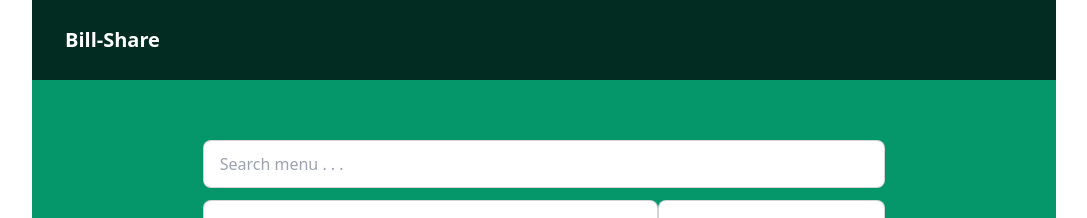
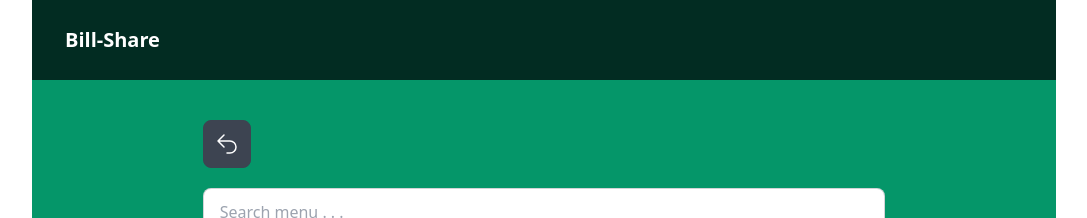
Before and after one commit to DaphnexxEli/Bill-Share-FE, a React (Vite) app in the folder frontend/: page /restaurant/1 in a window 1280 px wide. Shown: the top 218 px of the page, without its empty margins (96-1183 px from the left). Built offline with nearby package versions, Linux system fonts and the light colour scheme; no server answers.

Commit message:
add back component

```diff
--- a/frontend/package.json
+++ b/frontend/package.json
@@ -24,7 +24,7 @@
     "react-modal": "^3.16.1",
     "react-qr-code": "^2.0.11",
     "react-qr-reader": "^3.0.0-beta-1",
-    "react-router-dom": "^6.11.2",
+    "react-router-dom": "^6.16.0",
     "reactjs-popup": "^2.0.5"
   },
   "devDependencies": {
--- /dev/null
+++ b/frontend/src/components/backButtom.jsx
@@ -0,0 +1,31 @@
+import React from "react";
+import { useNavigate } from "react-router-dom";
+
+function BackButton({ className }) {
+  const navigate = useNavigate();
+
+  const handleGoBack = () => {
+    navigate(-1);
+  };
+
+  return (
+    <button className={`btn btn-square ${className}`} onClick={handleGoBack}>
+      <svg
+        xmlns="http://www.w3.org/2000/svg"
+        fill="none"
+        viewBox="0 0 24 24"
+        strokeWidth={1.5}
+        stroke="currentColor"
+        className="w-6 h-6"
+      >
+        <path
+          strokeLinecap="round"
+          strokeLinejoin="round"
+          d="M9 15L3 9m0 0l6-6M3 9h12a6 6 0 010 12h-3"
+        />
+      </svg>
+    </button>
+  );
+}
+
+export default BackButton;
--- a/frontend/src/pages/AllData.jsx
+++ b/frontend/src/pages/AllData.jsx
@@ -2,6 +2,7 @@ import React, { useState, useEffect } from "react";
 import api from "../services/api";
 import { LoginPage } from "./LoginPage";
 import { useNavigate } from "react-router-dom";
+import BackButton from "../components/backButtom";
 
 export const Data = () => {
   const [restaurantslist, setRestaurantslist] = useState([]);
@@ -89,6 +90,7 @@ export const Data = () => {
   return (
     <div className="container flex justify-center bg-Emerald h-screen">
       <div className="w-2/3 mt-10">
+        <BackButton />
         <h1 className="text-center text-2xl font-medium text-white my-5">
           Lists of restaurant
         </h1>
--- a/frontend/src/pages/Register.jsx
+++ b/frontend/src/pages/Register.jsx
@@ -1,7 +1,8 @@
 import React, { useState } from "react";
 import api from "../services/api";
-import { Link, useNavigate } from "react-router-dom";
+import { useNavigate } from "react-router-dom";
 import Modal from "react-modal";
+import BackButton from "../components/backButtom";
 
 export const Register = () => {
   const navigate = useNavigate();
@@ -31,8 +32,7 @@ export const Register = () => {
         phone
       );
 
-      if(response["id"])
-      {
+      if (response["id"]) {
         is_success = true;
       }
       console.log("Signed in successfully:", response);
@@ -43,7 +43,6 @@ export const Register = () => {
       setIsOpen(false);
       navigate("/");
     }
-
 
     setIsOpen(is_success);
 
@@ -57,13 +56,13 @@ export const Register = () => {
   return (
     <div className="hero min-h-screen bg-Emerald">
       <div className="hero-content flex-col lg:flex-row-reverse">
+        <BackButton className={"place-self-start"}/>
         <div className="text-center lg:text-left">
           <h1 className="text-5xl font-bold text-white">Join us now!</h1>
         </div>
         <div className="card flex-shrink-0 w-full max-w-sm shadow-2xl bg-Emerald2">
           <div className="card-body">
             <form onSubmit={handleSubmit}>
-
               <div className="form-control">
                 <label className="label">
                   <span className="label-text text-white">Email</span>
--- a/frontend/src/pages/Reset.jsx
+++ b/frontend/src/pages/Reset.jsx
@@ -2,6 +2,7 @@ import React, { useState } from "react";
 import api from "../services/api";
 import Modal from "react-modal";
 import { useNavigate } from "react-router-dom";
+import BackButton from "../components/backButtom";
 
 export const ResetPassword = () => {
   const navigate = useNavigate();
@@ -25,19 +26,19 @@ export const ResetPassword = () => {
 
     try {
       await api.resetpass(email, password);
-      setIsOpen(true)
+      setIsOpen(true);
       setEmail("");
       setPassword("");
       setConPassword("");
     } catch (error) {
       setMessage("There was an error resetting the password.");
-
     }
   };
 
   return (
     <div className="hero min-h-screen bg-base">
       <div className="hero-content flex-col lg:flex-row-reverse">
+        <BackButton className={" place-self-start"}/>
         <h1 className="text-3xl font-bold">Forgot password</h1>
         <div className="card flex-shrink-0 w-full max-w-sm shadow-2xl bg-Emerald2">
           <div className="card-body">
@@ -66,7 +67,9 @@ export const ResetPassword = () => {
               </div>
               <div className="form-control">
                 <label className="label">
-                  <span className="label-text text-white">Confirmed Password</span>
+                  <span className="label-text text-white">
+                    Confirmed Password
+                  </span>
                 </label>
                 <input
                   type="password"
@@ -96,10 +99,7 @@ export const ResetPassword = () => {
                       style={{ width: "100px", height: "100px" }}
                     />
                     <div className="card-actions justify-end">
-                        <button
-                          className="btn btn-primary"
-                          onClick={closeModal}
-                        >
+                      <button className="btn btn-primary" onClick={closeModal}>
                         Close
                       </button>
                     </div>
--- a/frontend/src/pages/createParty.jsx
+++ b/frontend/src/pages/createParty.jsx
@@ -2,6 +2,7 @@ import React, { useState, useEffect } from "react";
 import api from "../services/api";
 import { LoginPage } from "./LoginPage";
 import { useNavigate } from "react-router-dom";
+import BackButton from "../components/backButtom";
 
 export const CreateParty = () => {
   const [partyName, setPartyName] = useState("");
@@ -69,9 +70,9 @@ export const CreateParty = () => {
   }
 
   return (
-
     <div className="items-center bg-base h-screen">
-      <div class=" flex justify-center text-2xl font-bold text-Stone pt-24 py-6">
+      <BackButton className={"m-10"}/>
+      <div className=" flex justify-center text-2xl font-bold text-Stone pt-24 py-6">
         Create A Party
       </div>
       <div className="flex justify-center">
--- a/frontend/src/pages/editRestaurant.jsx
+++ b/frontend/src/pages/editRestaurant.jsx
@@ -1,6 +1,7 @@
 import React, { useEffect, useState } from "react";
 import api from "../services/api";
 import { useParams } from "react-router-dom";
+import BackButton from "../components/backButtom";
 
 export default function EditMenuList() {
   const [menuList, setMenuList] = useState([]);
@@ -92,6 +93,7 @@ export default function EditMenuList() {
   return (
     <div className="container flex justify-center bg-Emerald h-screen">
       <div className="w-2/3 mt-10">
+        <BackButton />
         <h1 className="text-center text-xl font-bold text-nature my-5 text-white">
           {resName}
         </h1>
--- a/frontend/src/pages/joinPartypage.jsx
+++ b/frontend/src/pages/joinPartypage.jsx
@@ -3,6 +3,7 @@ import { QrReader } from "react-qr-reader";
 import { useNavigate } from "react-router-dom";
 import { LoginPage } from "./LoginPage";
 import api from "../services/api";
+import BackButton from "../components/backButtom";
 
 export const JoinByCodeOrQRCode = () => {
   const [code, setCode] = useState("");
@@ -59,6 +60,7 @@ export const JoinByCodeOrQRCode = () => {
 
   return (
     <div className="hero min-h-screen bg-base">
+      <BackButton className="place-self-start m-10"/>
       <div className="hero-content flex-col lg:flex-row-reverse">
         <div className="card flex-shrink-0 w-full max-w-sm shadow-2xl bg-Emerald2">
           <h1 className="text-2xl font-bold-san card-body text-white">
@@ -78,7 +80,10 @@ export const JoinByCodeOrQRCode = () => {
             </button>
           </div>
           <div className="card-body font-san">
-            <button onClick={handleQRScannerClick} className="btn btn-primary bg-Emerald">
+            <button
+              onClick={handleQRScannerClick}
+              className="btn btn-primary bg-Emerald"
+            >
               Scan QR Code
             </button>
           </div>
@@ -101,7 +106,10 @@ export const JoinByCodeOrQRCode = () => {
           {scannedCode && (
             <div>
               <p>Scanned code: {scannedCode}</p>
-              <button onClick={handleJoin} className="btn btn-primary bg-Emerald">
+              <button
+                onClick={handleJoin}
+                className="btn btn-primary bg-Emerald"
+              >
                 Join with Scanned Code
               </button>
             </div>
```
Also changed, not shown: 1 other file (tests, documents, lock files or other folders). Lines whose indentation alone changed are shown as unchanged.
